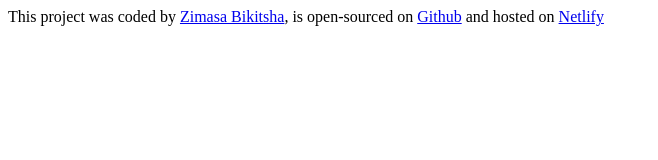
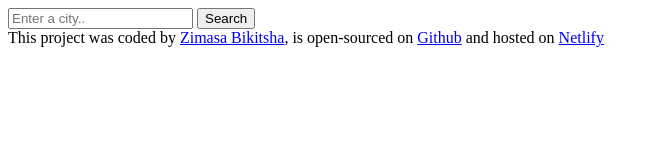
Before and after one commit to Zimbikitsha/VirtualByVirtue, a plain HTML site: page index.html in a window 1280 px wide. Shown: the whole page, without its empty margins (0-658 px from the left). Drawn offline with Linux system fonts and the light colour scheme.

Commit message:
Update index.html

```diff
--- a/index.html
+++ b/index.html
@@ -5,6 +5,21 @@
     <meta name="viewport" content="width=device-width, initial-scale=1.0" />
     <title>My App</title>
 
+    </head>
+    <body>
+        <header>
+      <form class="search-form" id="search-form">
+        <input
+          type="search"
+          placeholder="Enter a city.."
+          required
+          id="search-form-city"
+          class="search-form-city"
+        />
+        <input type="submit" value="Search" class="search-form-button" />
+      </form>
+    </header>
+    </body>
     <footer>
       This project was coded by
       <a href="https://github.com/Zimbikitsha" target="_blank"
```
